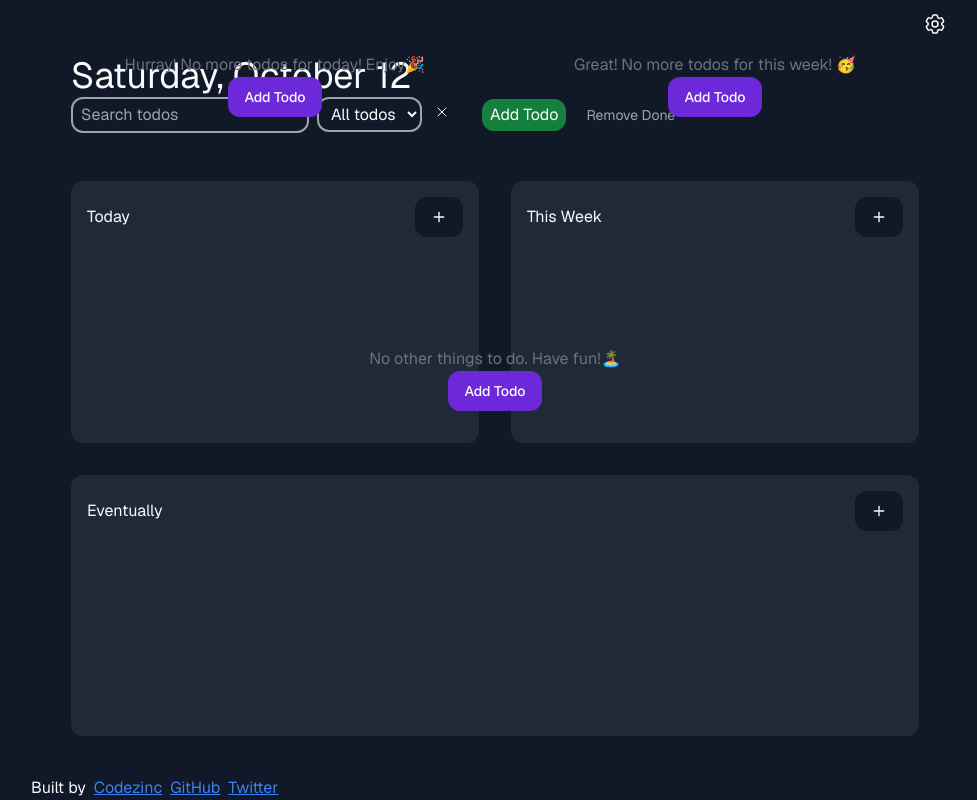
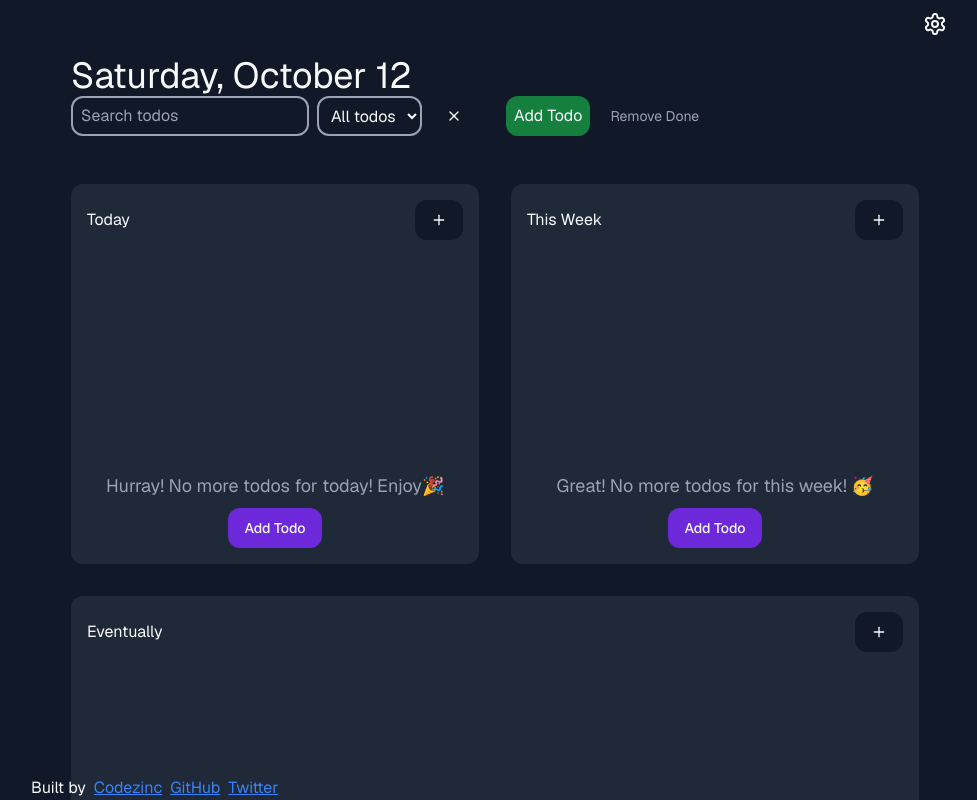
Before and after one commit to anuragg-p/codezinc-frontend, a Next.js app: page /apps/simple-todo in a window 1280 px wide. Shown: the top 800 px of the page, without its empty margins (145-1122 px from the left). Built offline with nearby package versions, Linux system fonts and the light colour scheme.

Commit message:
changed the icons from heroicon to lucide-react

```diff
--- a/src/components/Todo.tsx
+++ b/src/components/Todo.tsx
@@ -1,12 +1,8 @@
 "use client";
 import React, { useState } from "react";
-
-import SettingIcon from "@/icons/SettingIcon";
-import CrossIcon from "@/icons/CrossIcon";
-import ChevronDownIcon from "@/icons/chevron-down";
 import { Button } from "./ui/button";
 import type { TodoItemType } from "@/types/todo.types";
-import { PlusIcon } from "lucide-react";
+import { ChevronDown, PlusIcon, SettingsIcon, XIcon } from "lucide-react";
 import {
   Dialog,
   // DialogClose,
@@ -36,7 +32,7 @@ const TodoHeader = () => {
   return (
     <div className="m-2 flex flex-wrap justify-end p-1">
       <button className="">
-        <SettingIcon />
+        <SettingsIcon />
       </button>
     </div>
   );
@@ -80,7 +76,7 @@ const DashboardHeader = () => {
       <h1 className="text-4xl">
         {dayOfWeek}, {month} {day}
       </h1>
-      <div>
+      <div className="flex justify-center">
         <input
           type="text"
           placeholder="Search todos"
@@ -93,9 +89,9 @@ const DashboardHeader = () => {
         >
           <option value="null">All todos</option>
         </select>
-        <button>
-          <CrossIcon />
-        </button>
+        <Button className="bg-gray-900">
+          <XIcon />
+        </Button>
         <button className="ml-7 mr-5 rounded-xl bg-green-700 px-2 py-1">
           Add Todo
         </button>
@@ -120,23 +116,6 @@ const DashboardHeader = () => {
     </div>
   );
 };
-
-// const TodoPopup = ({}) => {
-//   return (
-//     <Dialog>
-//       <DialogTrigger>Open</DialogTrigger>
-//       <DialogContent>
-//         <DialogHeader>
-//           <DialogTitle>Are you absolutely sure?</DialogTitle>
-//           <DialogDescription>
-//             This action cannot be undone. This will permanently delete your
-//             account and remove your data from our servers.
-//           </DialogDescription>
-//         </DialogHeader>
-//       </DialogContent>
-//     </Dialog>
-//   );
-// };
 
 // Component for the three Radio Button
 const timeSpanOption = Object.values(TodoEnum);
@@ -195,7 +174,7 @@ const TagInput = () => {
         <button
         className="absolute transform translate-x-[350px] cursor-pointer"
         >
-          <ChevronDownIcon/>
+          <ChevronDown/>
         </button>
       }
     </div>
@@ -248,8 +227,8 @@ const TodoSection: React.FC<TodoDashBoardProps> = ({
 
       <div className="mt-6 flex flex-col gap-y-4">
         {todos?.length === 0 ? (
-          <div className="-mt-52 self-center text-center">
-            <p className="text-gray-500">{getGreeting()}</p>
+          <div className="mt-52 self-center text-center">
+            <p className="text-gray-400 text-lg mb-2">{getGreeting()}</p>
             <Button className="rounded-xl">Add Todo</Button>
           </div>
         ) : (
--- a/src/icons/CrossIcon.tsx
+++ /dev/null
@@ -1,22 +0,0 @@
-import React from "react";
-
-const CrossIcon = (props: {}) => {
-  return (
-    <svg
-      xmlns="http://www.w3.org/2000/svg"
-      fill="none"
-      viewBox="0 0 24 24"
-      strokeWidth={1.5}
-      stroke="currentColor"
-      className="size-6 pt-2"
-    >
-      <path
-        strokeLinecap="round"
-        strokeLinejoin="round"
-        d="M6 18 18 6M6 6l12 12"
-      />
-    </svg>
-  );
-};
-
-export default CrossIcon;
--- a/src/icons/SettingIcon.tsx
+++ /dev/null
@@ -1,27 +0,0 @@
-import React from "react";
-
-const SettingIcon = (props: {}) => {
-  return (
-    <svg
-      xmlns="http://www.w3.org/2000/svg"
-      fill="none"
-      viewBox="0 0 24 24"
-      strokeWidth={1.5}
-      stroke="currentColor"
-      className="size-6"
-    >
-      <path
-        strokeLinecap="round"
-        strokeLinejoin="round"
-        d="M9.594 3.94c.09-.542.56-.94 1.11-.94h2.593c.55 0 1.02.398 1.11.94l.213 1.281c.063.374.313.686.645.87.074.04.147.083.22.127.325.196.72.257 1.075.124l1.217-.456a1.125 1.125 0 0 1 1.37.49l1.296 2.247a1.125 1.125 0 0 1-.26 1.431l-1.003.827c-.293.241-.438.613-.43.992a7.723 7.723 0 0 1 0 .255c-.008.378.137.75.43.991l1.004.827c.424.35.534.955.26 1.43l-1.298 2.247a1.125 1.125 0 0 1-1.369.491l-1.217-.456c-.355-.133-.75-.072-1.076.124a6.47 6.47 0 0 1-.22.128c-.331.183-.581.495-.644.869l-.213 1.281c-.09.543-.56.94-1.11.94h-2.594c-.55 0-1.019-.398-1.11-.94l-.213-1.281c-.062-.374-.312-.686-.644-.87a6.52 6.52 0 0 1-.22-.127c-.325-.196-.72-.257-1.076-.124l-1.217.456a1.125 1.125 0 0 1-1.369-.49l-1.297-2.247a1.125 1.125 0 0 1 .26-1.431l1.004-.827c.292-.24.437-.613.43-.991a6.932 6.932 0 0 1 0-.255c.007-.38-.138-.751-.43-.992l-1.004-.827a1.125 1.125 0 0 1-.26-1.43l1.297-2.247a1.125 1.125 0 0 1 1.37-.491l1.216.456c.356.133.751.072 1.076-.124.072-.044.146-.086.22-.128.332-.183.582-.495.644-.869l.214-1.28Z"
-      />
-      <path
-        strokeLinecap="round"
-        strokeLinejoin="round"
-        d="M15 12a3 3 0 1 1-6 0 3 3 0 0 1 6 0Z"
-      />
-    </svg>
-  );
-};
-
-export default SettingIcon;
--- a/src/icons/chevron-down.tsx
+++ /dev/null
@@ -1,21 +0,0 @@
-import React from "react";
-
-const ChevronDownIcon = (props: {}) => {
-  return (
-    <svg
-    xmlns="http://www.w3.org/2000/svg"
-    fill="none"
-    viewBox="0 0 24 24"
-    stroke-width="1.5"
-    stroke="currentColor"
-    className="size-6"
-    >
-    <path
-    stroke-linecap="round"
-    stroke-linejoin="round"
-    d="m19.5 8.25-7.5 7.5-7.5-7.5" />
-    </svg>
-  );
-};
-
-export default ChevronDownIcon;
```
